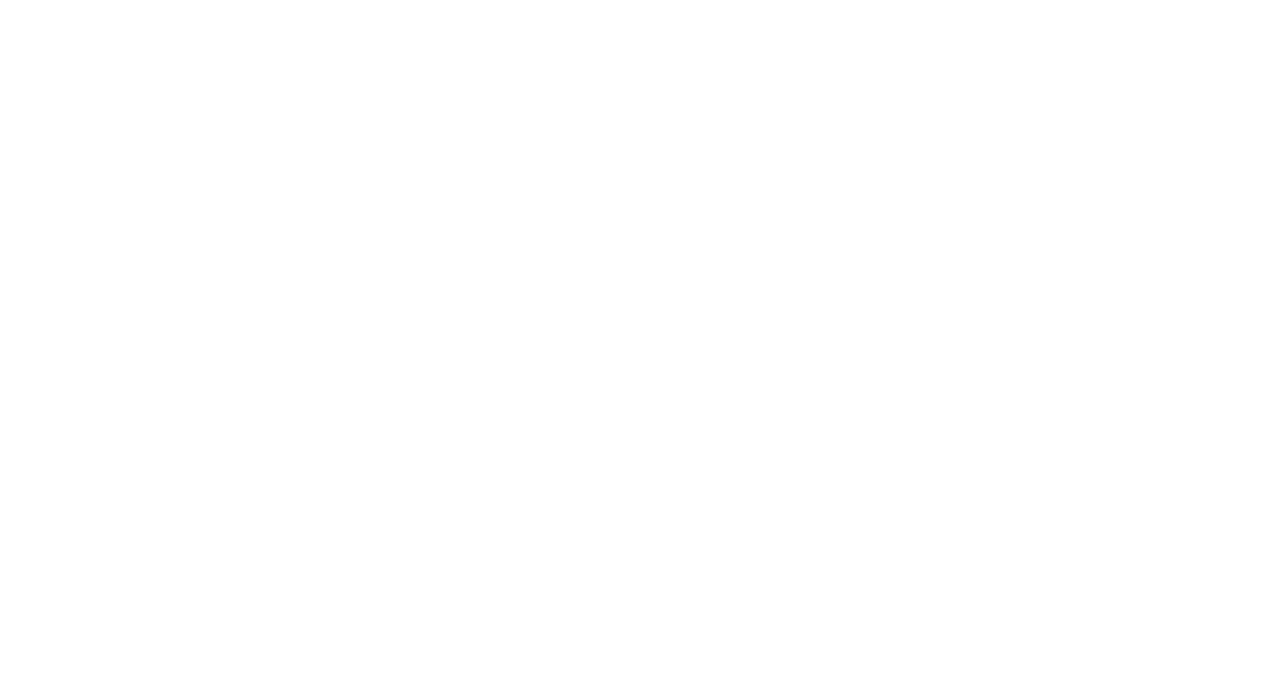
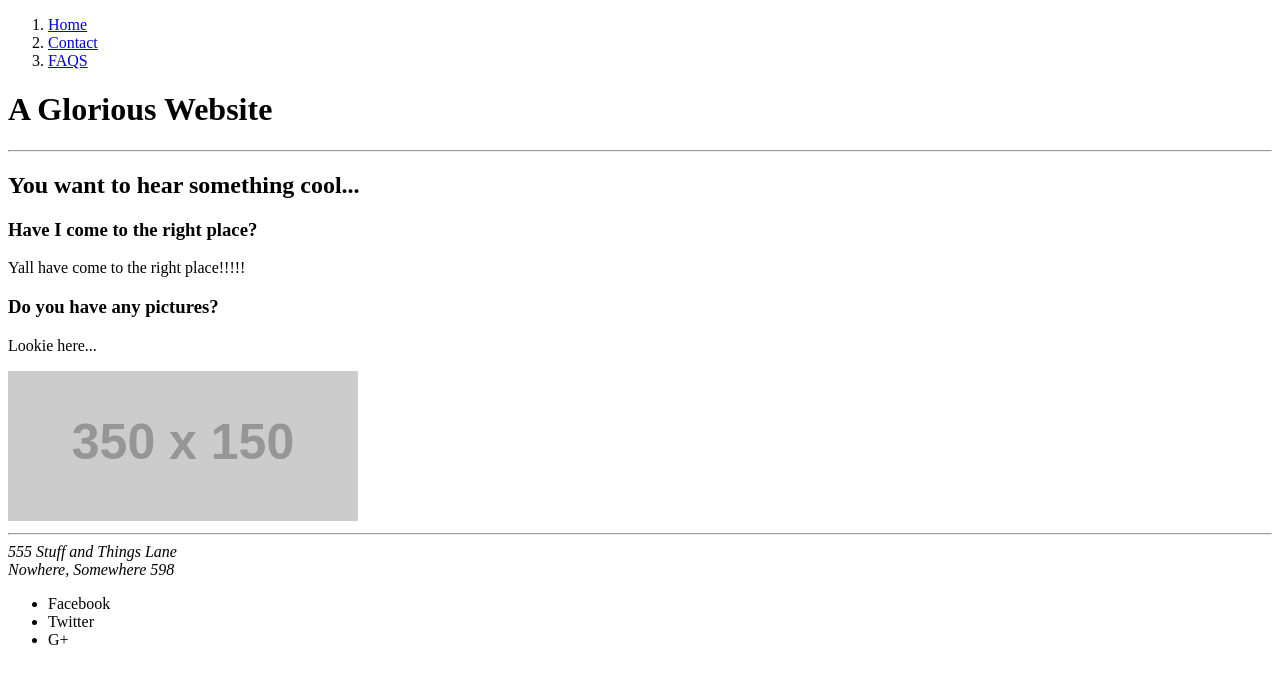
Before and after one commit to gr8fuldwg/A-Website-Also, a plain HTML site: page index.html in a window 1280 px wide. Drawn offline with Linux system fonts and the light colour scheme; placeholder pictures from the web are drawn by us.

Commit message:
added body to index.html

```diff
--- a/index.html
+++ b/index.html
@@ -7,6 +7,39 @@
     <title>A-Website-Also</title>
 </head>
 <body>
-
+    <header>
+        <nav>
+            <ol>
+                <li><a href="/A-website/">Home</a></li>
+                <li><a href="/A-website/contact.html">Contact</a></li>
+                <li><a href="/A-website/faqs.html">FAQS</a></li>
+            </ol>
+        </nav>
+        <h1>A Glorious Website</h1>
+    </header>
+    <hr />
+    <main>
+        <h2>You want to hear something cool...</h2>
+        <section>
+            <h3>Have I come to the right place?</h3>
+            <p>Yall have come to the right place!!!!!</p>
+        </section>
+        <section>
+            <h3>Do you have any pictures?</h3>
+            <p>Lookie here...</p>
+            <img src="https://via.placeholder.com/350x150" alt="some amazing image" />
+        </section>
+    </main>
+    <hr />
+    <footer>
+        <address>
+            555 Stuff and Things Lane <br />
+            Nowhere, Somewhere 598
+        </address>
+        <ul>
+            <li>Facebook</li>
+            <li>Twitter</li>
+            <li>G+</li>
+        </ul>
 </body>
 </html>
```
